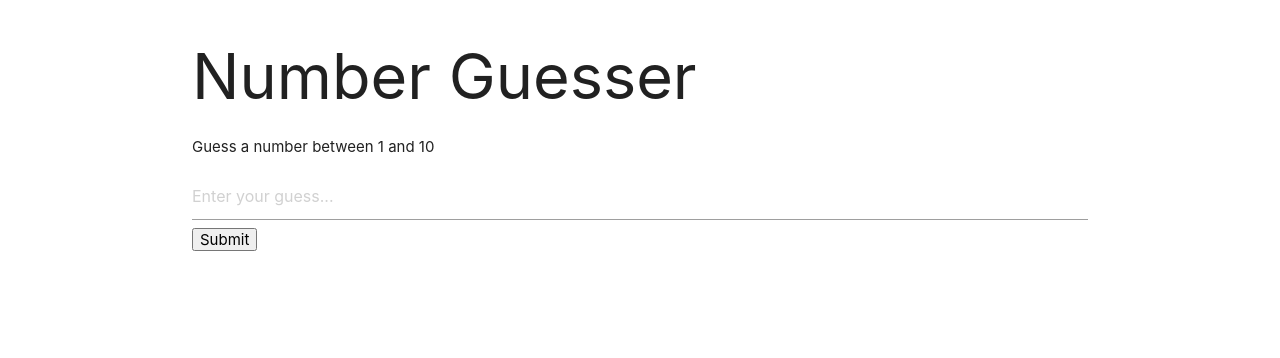
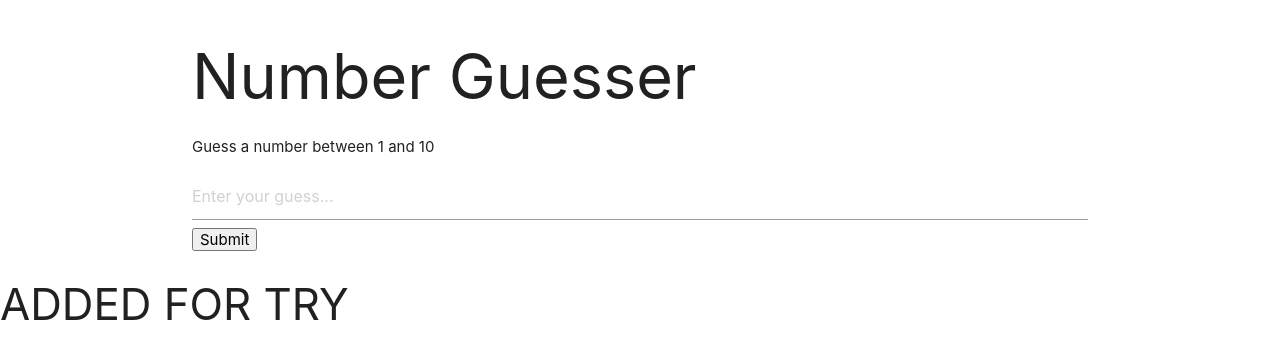
Before and after one commit to hamzzoweak/first-try, a plain HTML site: page MAY14/may14.html in a window 1280 px wide. Drawn offline with nearby package versions, Linux system fonts and the light colour scheme.

Commit message:
tried add text

```diff
--- a/MAY14/may14.html
+++ b/MAY14/may14.html
@@ -32,5 +32,6 @@
     <script src="/materialize/js/materialize.js"></script>
     <script src="/materialize/js/jquery.js"></script>
     <script src="may14.js"></script>
+    <h3>ADDED FOR TRY</h3>
   </body>
 </html>
```
Also changed, not shown: 1 other file.
